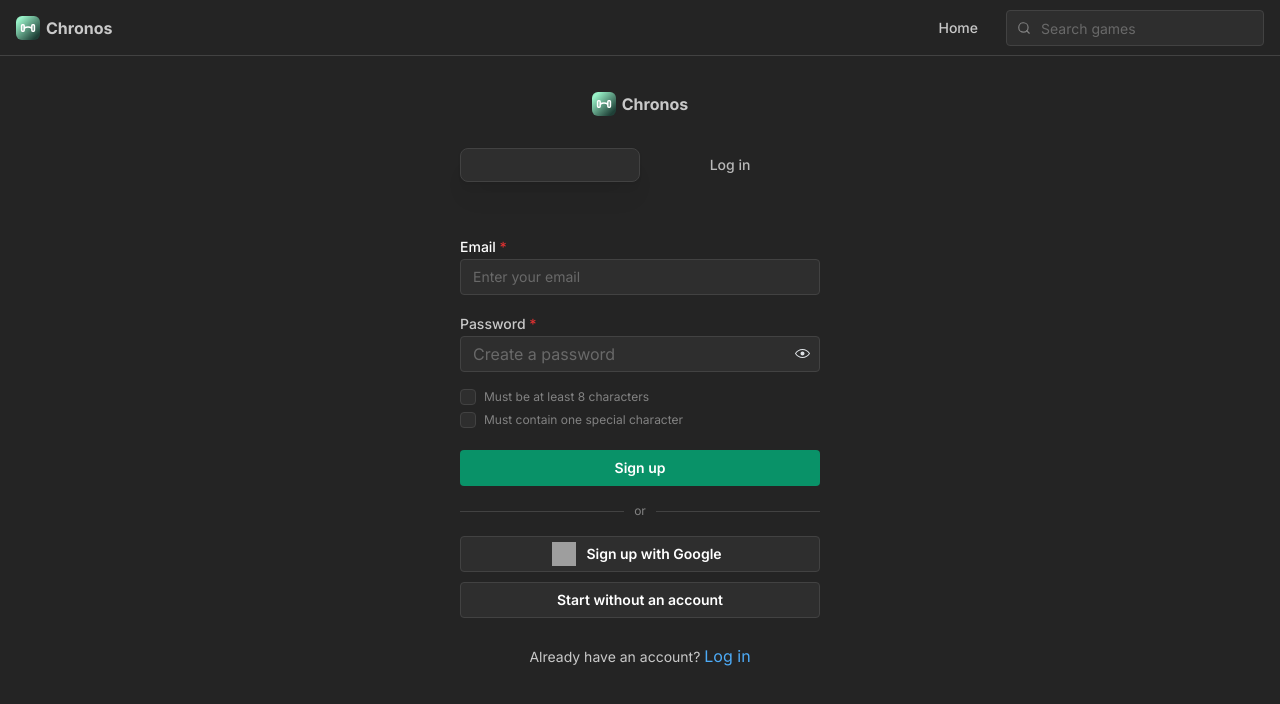
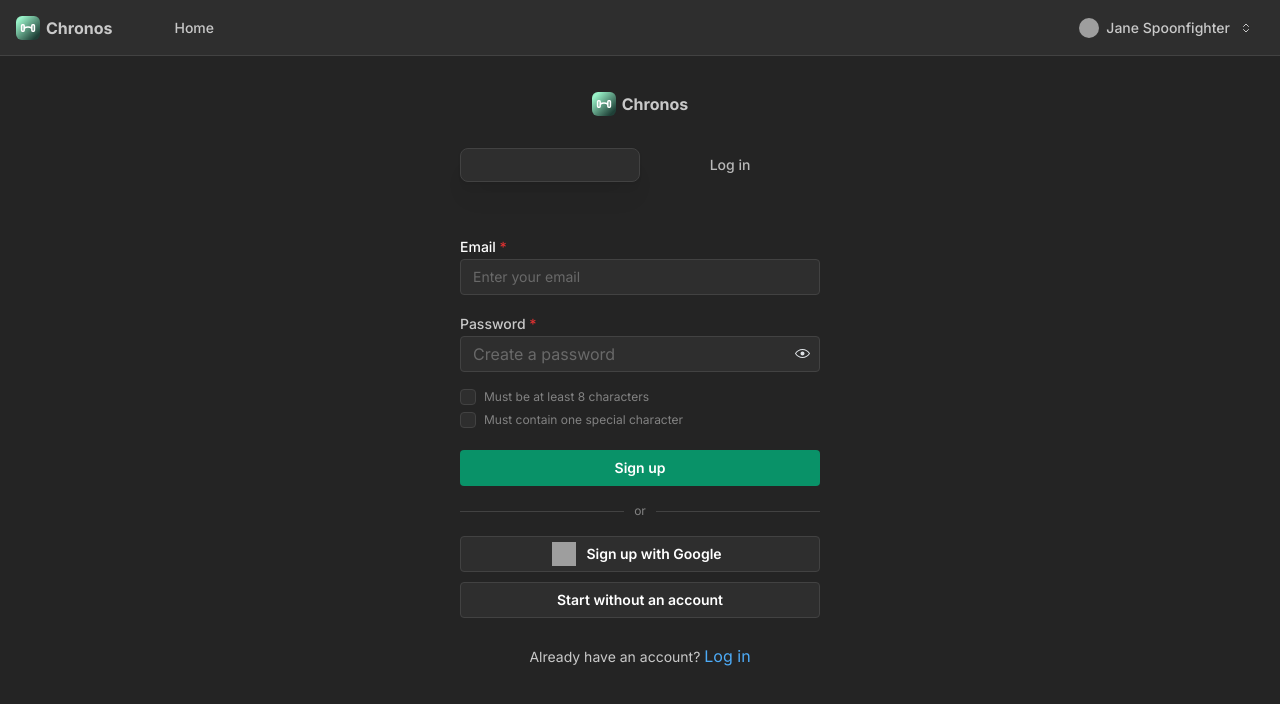
Before and after one commit to rorunsolu/Chronos-Performance, a React (Vite) app in the folder frontend/: page /portal in a window 1280 px wide. Shown: the top 704 px of the page. Built offline with nearby package versions, Linux system fonts and the light colour scheme; no server answers; grey boxes are pictures that could not be loaded.

Commit message:
feat: add user menu with settings and logout functionality in Header component

```diff
--- a/frontend/package.json
+++ b/frontend/package.json
@@ -17,6 +17,7 @@
 		"@tailwindcss/vite": "^4.1.12",
 		"@tanstack/react-query": "^5.85.5",
 		"@tanstack/react-query-devtools": "^5.85.5",
+		"clsx": "^2.1.1",
 		"firebase": "^12.2.1",
 		"lucide-react": "^0.540.0",
 		"prettier": "^3.6.2",
--- a/frontend/src/components/Header/Header.module.css
+++ b/frontend/src/components/Header/Header.module.css
@@ -1,6 +1,10 @@
 .header {
 	height: 56px;
 	background-color: var(--mantine-color-body);
+	background-color: light-dark(
+		var(--mantine-color-gray-0),
+		var(--mantine-color-dark-6)
+	);
 	border-bottom: 1px solid
 		light-dark(
 			var(--mantine-color-gray-3),
@@ -36,4 +40,40 @@
 			var(--mantine-color-dark-6)
 		);
 	}
+
+	&:hover {
+		background-color: light-dark(
+			var(--mantine-color-white),
+			var(--mantine-color-dark-8)
+		);
+	}
 }
+
+.user {
+	color: light-dark(
+		var(--mantine-color-black),
+		var(--mantine-color-dark-0)
+	);
+	padding: var(--mantine-spacing-xs)
+		var(--mantine-spacing-sm) !important;
+	border-radius: var(--mantine-radius-sm);
+	transition: background-color 100ms ease;
+
+	&:hover {
+		background-color: light-dark(
+			var(--mantine-color-white),
+			var(--mantine-color-dark-8)
+		);
+	}
+
+	@media (max-width: $mantine-breakpoint-xs) {
+		display: none;
+	}
+}
+
+.userActive {
+	background-color: light-dark(
+		var(--mantine-color-white),
+		var(--mantine-color-dark-8)
+	);
+}
--- a/frontend/src/components/Header/Header.tsx
+++ b/frontend/src/components/Header/Header.tsx
@@ -1,24 +1,59 @@
+import { UserAuth } from "@/auth/AuthContext";
 import ChronosLogo from "@/components/ChronosLogo";
 import classes from "@/components/Header/Header.module.css";
-import { Burger, Group, TextInput } from "@mantine/core";
 import { useDisclosure } from "@mantine/hooks";
-import { Search } from "lucide-react";
+import cx from "clsx";
 import { useState } from "react";
 import { useNavigate } from "react-router-dom";
+import {
+	Burger,
+	Group,
+	Menu,
+	Text,
+	Avatar,
+	UnstyledButton,
+} from "@mantine/core";
+import {
+	Settings,
+	ArrowRightLeft,
+	Trash2,
+	LogOut,
+	ChevronsUpDown,
+} from "lucide-react";
 
 const Header = () => {
+	const links = [{ link: "/", label: "Home" }];
+	const [active, setActive] = useState(links[0].link);
+
 	const [opened, { toggle }] = useDisclosure(false);
-	const [, setSearchResults] = useState([]);
+	const [userMenuOpened, setUserMenuOpened] =
+		useState(false);
 
 	const navigate = useNavigate();
-	const links = [{ link: "/", label: "Home" }];
+	const {
+		//user,
+		logOut,
+	} = UserAuth();
+
+	const handleSignOut = async () => {
+		try {
+			logOut();
+		} catch (error) {
+			throw new Error(
+				"Failed to log out. Please try again."
+			);
+		}
+	};
+
 	const items = links.map((link) => (
 		<a
 			key={link.label}
 			href={link.link}
 			className={classes.link}
+			data-active={active === link.link || undefined}
 			onClick={(event) => {
 				event.preventDefault();
+				setActive(link.link);
 				navigate(link.link);
 			}}
 		>
@@ -26,32 +61,17 @@ const Header = () => {
 		</a>
 	));
 
-	const handleSearch = async (query: string) => {
-		try {
-			const response = await fetch(
-				`/api/IGDBapi/results/search?q=${encodeURIComponent(query)}`
-			);
-			if (!response.ok) {
-				throw new Error(
-					`Response is not okay ${response.status}`
-				);
-			}
-
-			const data = await response.json();
-
-			setSearchResults(data);
-		} catch (error) {
-			console.error(
-				"Error fetching search results via header search:",
-				error
-			);
-		}
+	const user = {
+		name: "Jane Spoonfighter",
+		email: "janspoon@fighter.dev",
+		image:
+			"https://raw.githubusercontent.com/mantinedev/mantine/master/.demo/avatars/avatar-5.png",
 	};
 
 	return (
 		<header className={classes.header}>
 			<div className={classes.inner}>
-				<Group>
+				<Group className="min-w-fit">
 					<Burger
 						opened={opened}
 						onClick={toggle}
@@ -61,7 +81,10 @@ const Header = () => {
 					<ChronosLogo />
 				</Group>
 
-				<Group>
+				<Group
+					justify="space-between"
+					w={"100%"}
+				>
 					<Group
 						ml={50}
 						gap={5}
@@ -70,14 +93,71 @@ const Header = () => {
 					>
 						{items}
 					</Group>
-					<TextInput
-						placeholder="Search games"
-						leftSectionPointerEvents="none"
-						leftSection={<Search size={14} />}
-						onChange={(e) =>
-							handleSearch(e.currentTarget.value)
-						}
-					/>
+					<Menu
+						width={260}
+						position="bottom-end"
+						transitionProps={{
+							transition: "pop-top-right",
+						}}
+						onClose={() => setUserMenuOpened(false)}
+						onOpen={() => setUserMenuOpened(true)}
+						withinPortal
+					>
+						<Menu.Target>
+							<UnstyledButton
+								className={cx(classes.user, {
+									[classes.userActive]: userMenuOpened,
+								})}
+							>
+								<Group gap={7}>
+									<Avatar
+										src={user.image}
+										alt={user.name}
+										radius="xl"
+										size={20}
+									/>
+									<Text
+										fw={500}
+										size="sm"
+										lh={1}
+										mr={3}
+									>
+										{user.name}
+									</Text>
+									<ChevronsUpDown size={12} />
+								</Group>
+							</UnstyledButton>
+						</Menu.Target>
+						<Menu.Dropdown>
+							<Menu.Label>Settings</Menu.Label>
+							<Menu.Item
+								leftSection={<Settings size={16} />}
+							>
+								Account settings
+							</Menu.Item>
+							<Menu.Item
+								leftSection={<ArrowRightLeft size={16} />}
+							>
+								Change account
+							</Menu.Item>
+							<Menu.Item
+								leftSection={<LogOut size={16} />}
+								onClick={handleSignOut}
+							>
+								Logout
+							</Menu.Item>
+
+							<Menu.Divider />
+
+							<Menu.Label>Danger zone</Menu.Label>
+							<Menu.Item
+								color="red"
+								leftSection={<Trash2 size={16} />}
+							>
+								Delete account
+							</Menu.Item>
+						</Menu.Dropdown>
+					</Menu>
 				</Group>
 			</div>
 		</header>
```
Also changed, not shown: 1 other file (tests, documents, lock files or other folders).
